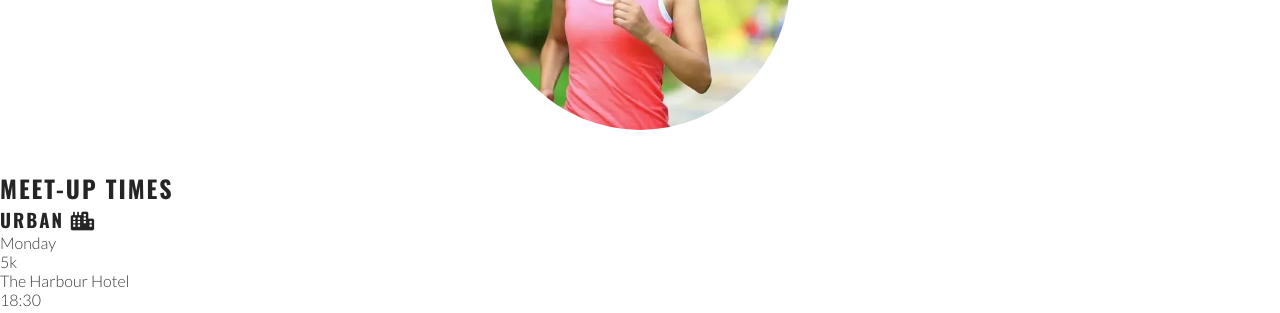
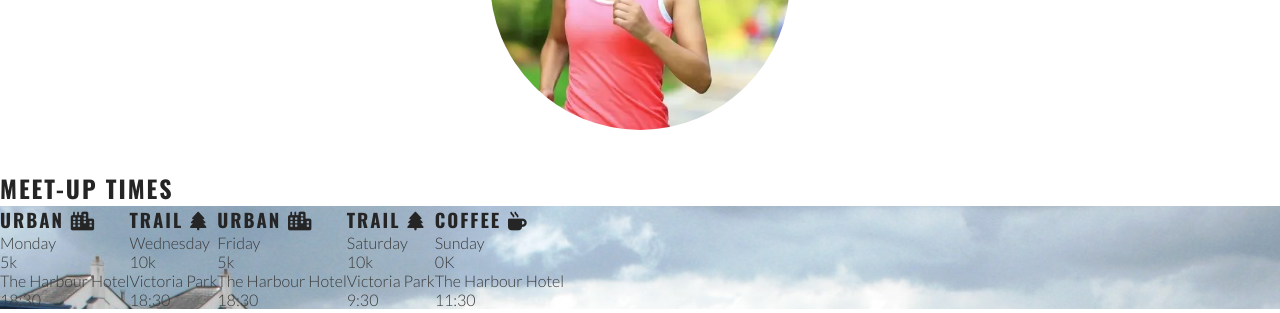
Before and after one commit to wgwhitecoding/Love-Running, a plain HTML site: page index.html in a window 1280 px wide. Shown: the part 1180-1493 px from the top of the page. Drawn offline with nearby package versions, Linux system fonts and the light colour scheme.

Commit message:
added background photo to meet ups

```diff
--- a/assets/css/style.css
+++ b/assets/css/style.css
@@ -163,6 +163,13 @@ main {
     justify-content: center;
 }
 
+#times {
+    background: url('../images/Bristol_Prince\'s_Wharf_-_Henbury_going_to_the_Create_Centre.jpeg') no-repeat top center / cover;
+    display: flex;
+    flex-wrap: wrap;
+
+}
+
 /* Footer */
 
 #social-networks {
```
Also changed, not shown: assets/images/Bristol_Prince's_Wharf_-_Henbury_going_to_the_Create_Centre.jpeg (added).
